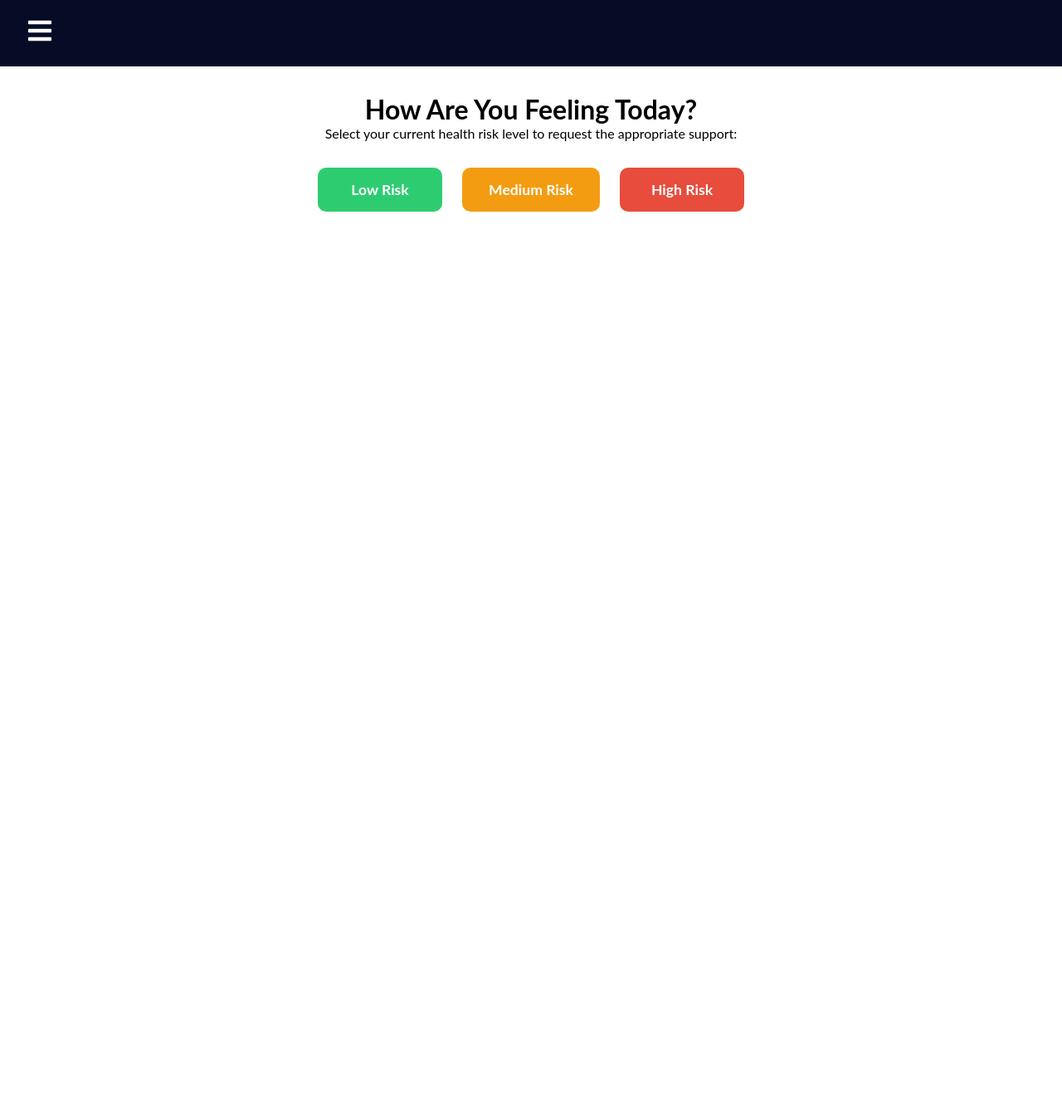
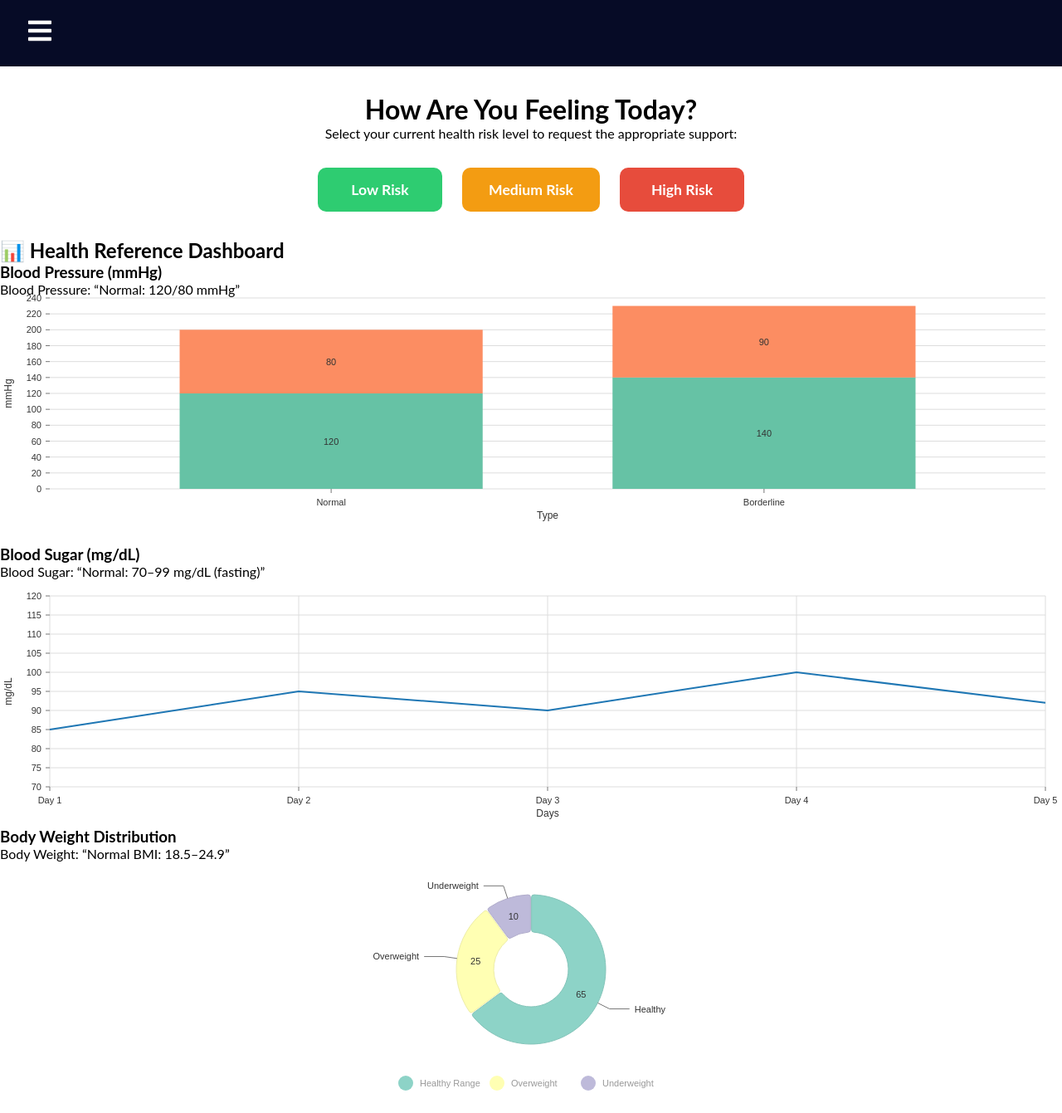
Before and after one commit to Ebai-Jr/HealthCareApp, a React (Vite) app: page / in a window 1280 px wide. Shown: the whole page at 83% size. Before the commit the page ends 800 px from the top, so only its background shows below. Built offline with nearby package versions, Linux system fonts and the light colour scheme; a web font is replaced by a local one.

Commit message:
created dashboard with nivo charts and add dashboard to home page

```diff
--- a/package.json
+++ b/package.json
@@ -14,6 +14,12 @@
     "@emotion/styled": "^11.14.0",
     "@mui/icons-material": "^7.1.2",
     "@mui/material": "^7.1.2",
+    "@nivo/bar": "^0.99.0",
+    "@nivo/core": "^0.99.0",
+    "@nivo/legends": "^0.99.0",
+    "@nivo/line": "^0.99.0",
+    "@nivo/pie": "^0.99.0",
+    "@nivo/tooltip": "^0.99.0",
     "axios": "^1.10.0",
     "jspdf": "^3.0.2",
     "maplibre-gl": "^5.6.0",
--- a/src/pages/Dashboard.jsx
+++ b/src/pages/Dashboard.jsx
@@ -1,11 +1,117 @@
-import React from 'react'
+import React from "react";
+import { ResponsiveBar } from "@nivo/bar";
+import { ResponsivePie } from "@nivo/pie";
+import { ResponsiveLine } from "@nivo/line";
 
-function Dashboard() {
+const Dashboard = () => {
+  // Static datasets
+  const bloodPressureData = [
+    { type: "Normal", Systolic: 120, Diastolic: 80 },
+    { type: "Borderline", Systolic: 140, Diastolic: 90 },
+  ];
+
+  const bloodSugarData = [
+    {
+      id: "Blood Sugar",
+      data: [
+        { x: "Day 1", y: 85 },
+        { x: "Day 2", y: 95 },
+        { x: "Day 3", y: 90 },
+        { x: "Day 4", y: 100 },
+        { x: "Day 5", y: 92 },
+      ],
+    },
+  ];
+
+  const bodyWeightData = [
+    { id: "Healthy", label: "Healthy Range", value: 65 },
+    { id: "Overweight", label: "Overweight", value: 25 },
+    { id: "Underweight", label: "Underweight", value: 10 },
+  ];
+
   return (
-    <div className='dashboard'>
-        <h1>Dashboard</h1>
+    <div className="dashboard-container">
+      <h2>📊 Health Reference Dashboard</h2>
+
+      {/* Bar Chart - Blood Pressure */}
+      <div style={{ height: "300px" }}>
+        <h3>Blood Pressure (mmHg)</h3>
+        <ResponsiveBar
+          data={bloodPressureData}
+          keys={["Systolic", "Diastolic"]}
+          indexBy="type"
+          margin={{ top: 20, right: 20, bottom: 50, left: 60 }}
+          padding={0.3}
+          colors={{ scheme: "set2" }}
+          axisBottom={{ legend: "Type", legendPosition: "middle", legendOffset: 32 }}
+          axisLeft={{ legend: "mmHg", legendPosition: "middle", legendOffset: -50 }}
+        />
+        <p>Blood Pressure: “Normal: 120/80 mmHg”</p>
+      </div>
+
+      {/* Line Chart - Blood Sugar */}
+      <div style={{ height: "300px", marginTop: "40px" }}>
+        <h3>Blood Sugar (mg/dL)</h3>
+        <p>Blood Sugar: “Normal: 70–99 mg/dL (fasting)”</p>
+        <ResponsiveLine
+          data={bloodSugarData}
+          margin={{ top: 20, right: 20, bottom: 50, left: 60 }}
+          xScale={{ type: "point" }}
+          yScale={{ type: "linear", min: 70, max: 120, stacked: false }}
+          axisBottom={{ legend: "Days", legendPosition: "middle", legendOffset: 32 }}
+          axisLeft={{ legend: "mg/dL", legendPosition: "middle", legendOffset: -50 }}
+          colors={{ scheme: "category10" }}
+          pointSize={8}
+          pointColor={{ theme: "background" }}
+          pointBorderWidth={2}
+        />
+      </div>
+
+      {/* Pie Chart - Body Weight */}
+      <div style={{ height: "300px", marginTop: "40px" }}>
+        <h3>Body Weight Distribution</h3>
+        <p>Body Weight: “Normal BMI: 18.5–24.9”</p>
+        <ResponsivePie
+          data={bodyWeightData}
+          margin={{ top: 40, right: 80, bottom: 80, left: 80 }}
+          innerRadius={0.5}
+          padAngle={0.7}
+          cornerRadius={3}
+          activeOuterRadiusOffset={8}
+          colors={{ scheme: "set3" }}
+          borderWidth={1}
+          borderColor={{ from: "color", modifiers: [["darker", 0.2]] }}
+          legends={[
+            {
+              anchor: "bottom",
+              direction: "row",
+              justify: false,
+              translateY: 56,
+              itemsSpacing: 10,
+              itemWidth: 100,
+              itemHeight: 18,
+              itemTextColor: "#999",
+              symbolSize: 18,
+              symbolShape: "circle",
+            },
+          ]}
+        />
+      </div>
     </div>
-  )
-}
+  );
+};
 
-export default Dashboard
+export default Dashboard;
+
+
+// import React from 'react'
+
+// function Dashboard() {
+//   return (
+//     <div className='dashboard'>
+//         <h1>Dashboard</h1>
+//     </div>
+//   )
+// }
+
+// export default Dashboard
--- a/src/pages/Home.jsx
+++ b/src/pages/Home.jsx
@@ -1,5 +1,6 @@
 import React, { useEffect, useState } from 'react';
 import axios from 'axios';
+import Dashboard from './Dashboard'; // ✅ import the dashboard
 
 const Home = () => {
   const [userId, setUserId] = useState(null);
@@ -75,6 +76,7 @@ const Home = () => {
   };
 
   return (
+    <>
     <div className="home-container">
       <h1>How Are You Feeling Today?</h1>
       <p>Select your current health risk level to request the appropriate support:</p>
@@ -91,6 +93,11 @@ const Home = () => {
         </button>
       </div>
     </div>
+
+    {/* ✅ Dashboard appears below */}
+    <Dashboard />
+
+    </>
   );
 };
 
```
Also changed, not shown: 1 other file (tests, documents, lock files or other folders).
